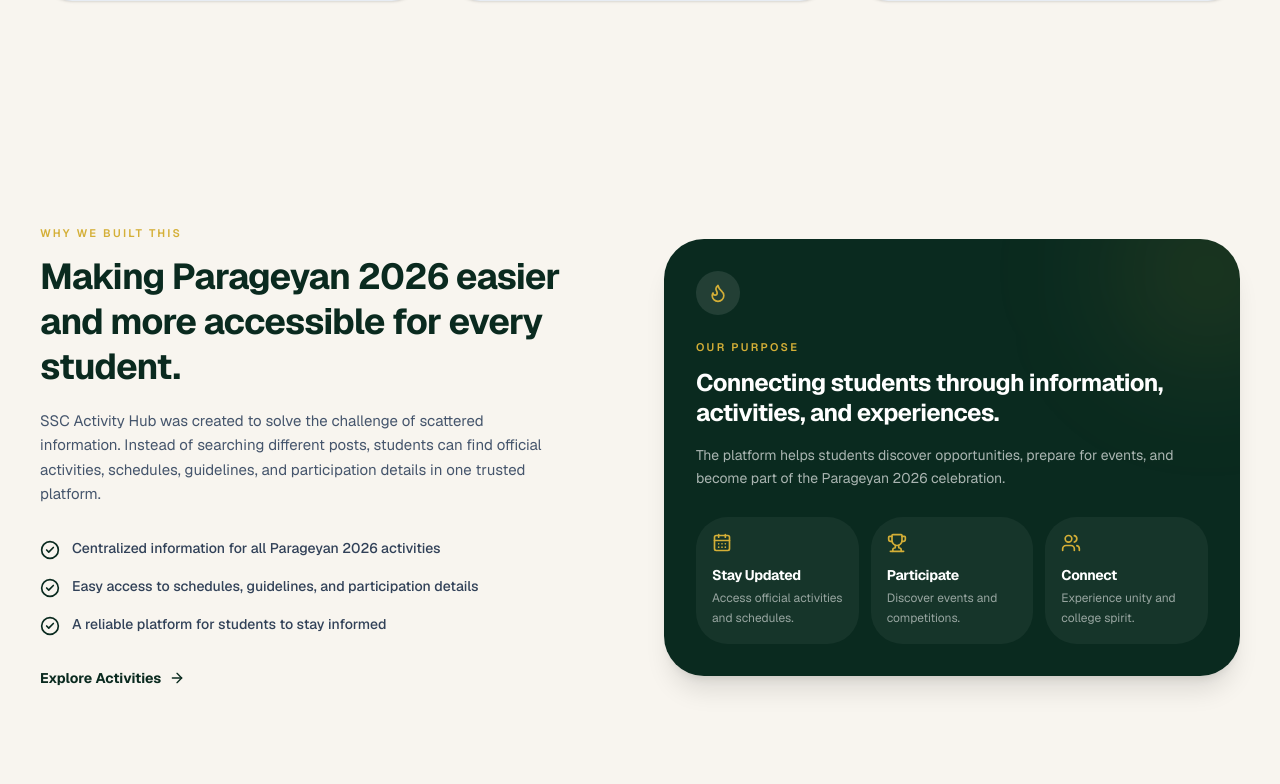
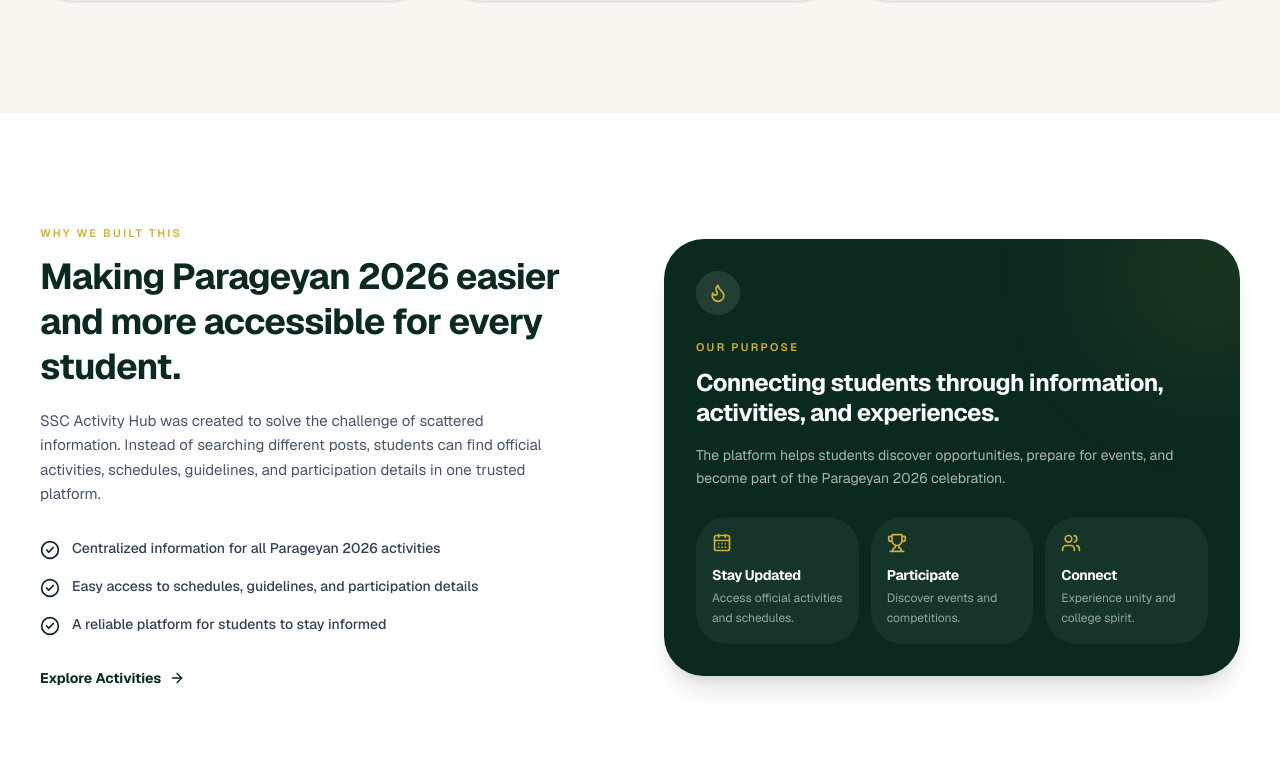
Before and after one commit to buildwithjaym/ssc-activity-hub, a Next.js app: page / in a window 1280 px wide. Shown: the part 1996-2780 px from the top of the page. Built offline with nearby package versions, Linux system fonts and the light colour scheme.

Commit message:
Update introduction section content

```diff
--- a/components/intro-section.tsx
+++ b/components/intro-section.tsx
@@ -36,7 +36,7 @@ const highlights = [
 
 export function IntroSection() {
   return (
-    <section className="bg-[#F8F5EF] px-5 py-20 sm:px-8 lg:px-10 lg:py-28">
+    <section className="bg-white px-5 py-20 sm:px-8 lg:px-10 lg:py-28">
       <div className="mx-auto grid max-w-7xl gap-12 lg:grid-cols-2 lg:items-center">
         <motion.div
           initial={{ opacity: 0, x: -20 }}
```
